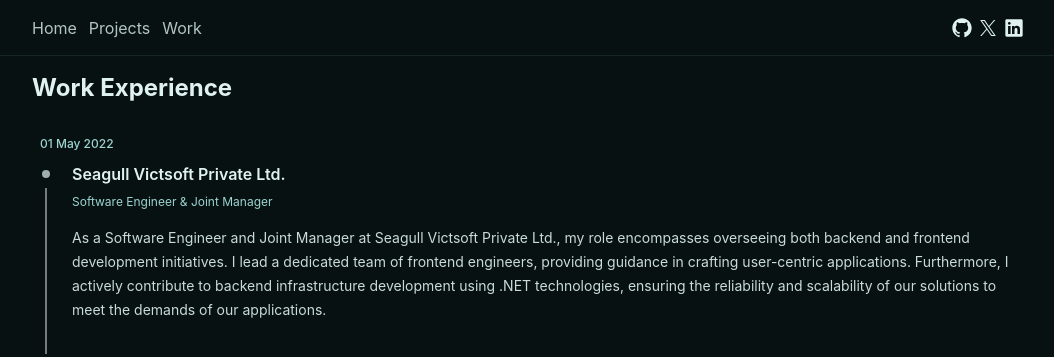
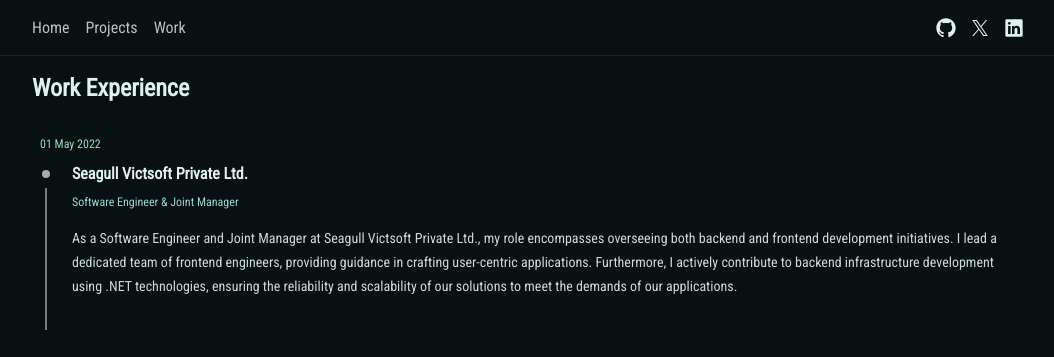
Before and after one commit to amrohan/rohan, an Astro site: page /work in a window 1280 px wide. Shown: the whole page, without its empty margins (112-1166 px from the left). Built offline with nearby package versions, Linux system fonts and the light colour scheme; Astro itself is replaced by a stand-in of ours.

Commit message:
ui/add font

```diff
--- a/src/components/Navbar.astro
+++ b/src/components/Navbar.astro
@@ -18,7 +18,7 @@
 <nav
   class="max-w-6xl flex justify-between w-full items-center mx-auto h-14 container border border-e-0 border-s-0 border-t-0 border-b border-b-primary/10"
 >
-  <div class="flex justify-start items-center gap-3">
+  <div class="flex justify-start items-center gap-4">
     {
       routes.map((route) => (
         <a
@@ -35,7 +35,7 @@
   </div>
 
   <div class="flex justify-end gap-4 items-center w-full">
-    <div class="flex justify-center items-center gap-2 text-text">
+    <div class="flex justify-center items-center gap-4 text-text">
       <a href="https://github.com/amrohan/" aria-label="url">
         <svg
           width="15"
--- a/src/layouts/Layout.astro
+++ b/src/layouts/Layout.astro
@@ -15,11 +15,14 @@
 </html>
 
 <style>
+  @import url("https://fonts.googleapis.com/css2?family=Roboto+Condensed:ital@0;1&display=swap");
+
   html,
   body {
     box-sizing: border-box;
     margin: 0;
     width: 100%;
     height: 100%;
+    font-family: "Roboto Condensed", sans-serif;
   }
 </style>
--- a/tailwind.config.mjs
+++ b/tailwind.config.mjs
@@ -13,11 +13,6 @@
           "2xl": "6rem",
         },
       },
-      fontFamily: {
-        sans: ["Inter", "sans-serif"],
-        serif: ["Merriweather", "serif"],
-        mono: ["Roboto Mono", "monospace"],
-      },
       colors: {
         text: "#dff1f1",
         background: "#071111",
```
